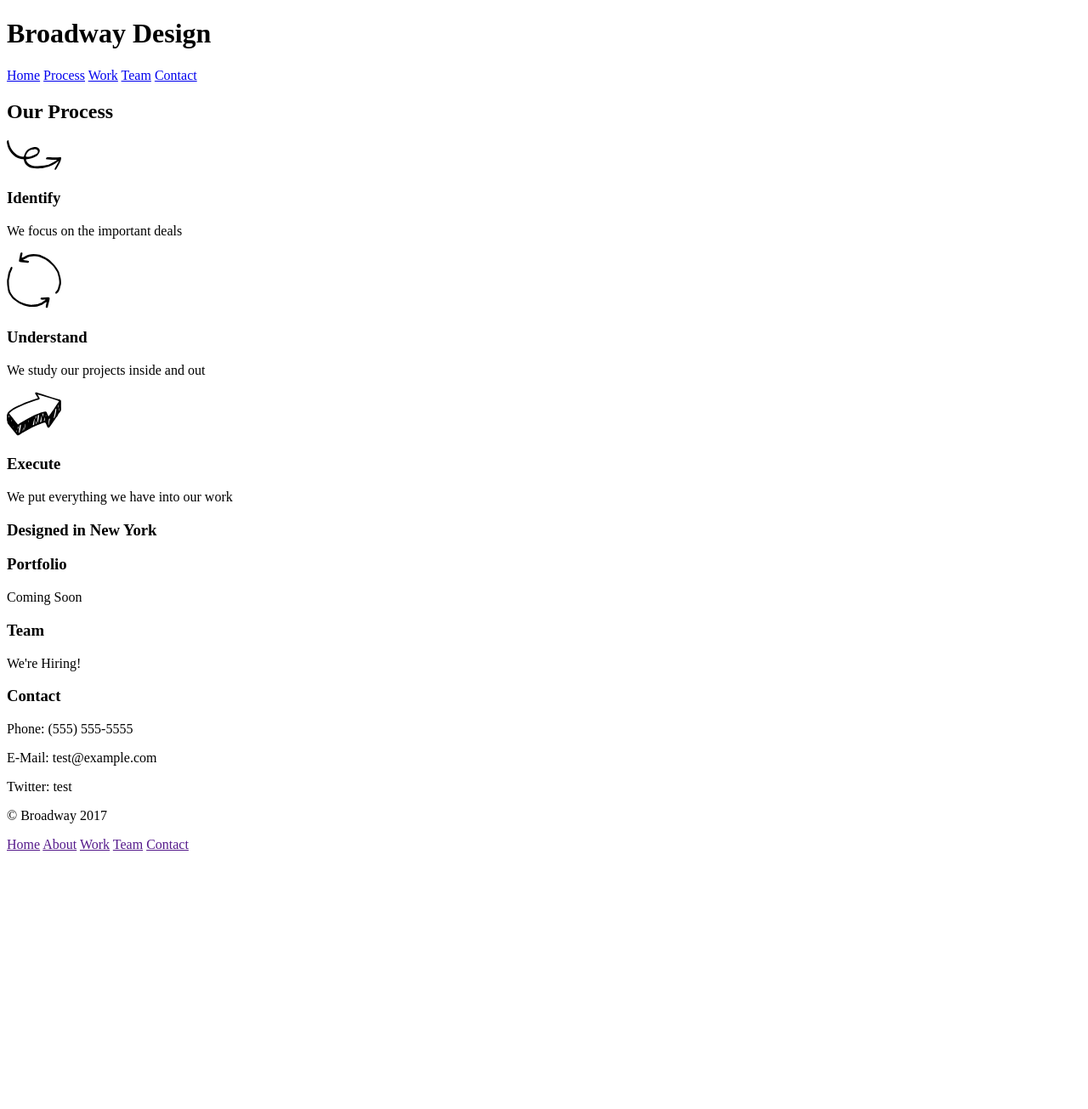
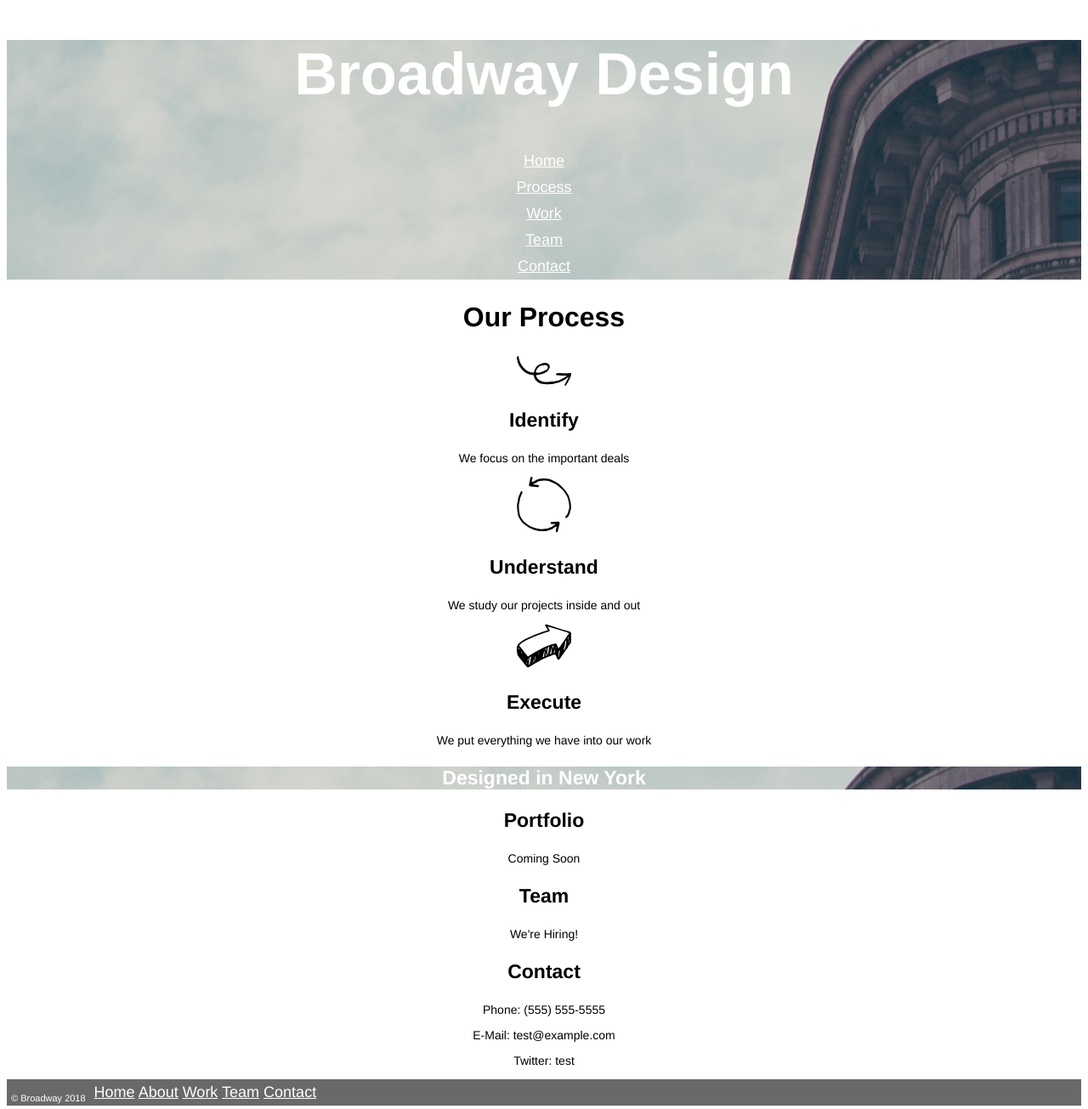
Before and after one commit to rhinocrown/broadway, a plain HTML site: page index.html in a window 1280 px wide. Shown: the whole page at 85% size. Before the commit the page ends 1011 px from the top, so only its background shows below. Drawn offline with Linux system fonts and the light colour scheme.

Commit message:
Updated styles

```diff
--- a/index.html
+++ b/index.html
@@ -6,16 +6,17 @@
     <link href="./resources/css/style.css" type="text/css" rel="stylesheet" >
   </head>
   <body>
-    <div class="header">
+    <div class="header" id="header">
       <h1>Broadway Design</h1>
       <nav>
-        <a href="#">Home</a>
-        <a href="#">Process</a>
-        <a href="#">Work</a>
-        <a href="#">Team</a>
-        <a href="#">Contact</a>
+        <li><a href="#">Home</a></li>
+        <li><a href="#">Process</a></li>
+        <li><a href="#">Work</a></li>
+        <li><a href="#">Team</a></li>
+        <li><a href="#">Contact</a></li>
       </nav>
     </div>
+    <div>
       <h2>Our Process</h2>
       <img src="./resources/images/identify.svg" alt="curly cew line" >
       <h3>Identify</h3>
@@ -26,9 +27,11 @@
       <img src="./resources/images/execute.svg" alt="arrow pointing" >
       <h3>Execute</h3>
       <p>We put everything we have into our work</p>
-    <div>
+    </div>
+    <div class="mid-page">
       <h3>Designed in New York</h3>
     </div>
+    <div>
       <h3>Portfolio</h3>
       <p>Coming Soon</p>
       <h3>Team</h3>
@@ -37,15 +40,16 @@
       <p>Phone: (555) 555-5555</p>
       <p>E-Mail: test@example.com</p>
       <p>Twitter: test</p>
-    <div>
-      <p>&copy; Broadway 2017</p>
+    </div>
+    <footer>
+      <p>&copy; Broadway 2018</p>
       <nav>
-        <a href="">Home<a/>
-        <a href="">About<a/>
-        <a href="">Work<a/>
-        <a href="">Team<a/>
-        <a href="">Contact<a/>
+          <a href="#header">Home<a/>
+          <a href="#header">About<a/>
+          <a href="#header">Work<a/>
+          <a href="#header">Team<a/>
+          <a href="#header">Contact<a/>
       </nav>
-    </div>
+    </footer>
   </body>
 </html>
--- a/resources/css/style.css
+++ b/resources/css/style.css
@@ -0,0 +1,58 @@
+body {
+  font-family: Helvetica;
+  text-align: center;
+}
+
+.header {
+  background-image: url(../images/the-flatiron-building.png);
+  color: white;
+}
+
+.header nav li {
+  list-style-type: none;
+  padding: 5px;
+}
+
+h1 {
+  font-size: 70px;
+  font-weight: bold;
+  color: white;
+}
+
+a {
+  font-size: 18px;
+  color: white;
+}
+
+h2 {
+  font-size: 32px;
+  font-weight: bold;
+}
+
+h3 {
+  font-size: 23px;
+  font-weight: bold;
+}
+
+p {
+  font-size: 14px;
+}
+
+.mid-page {
+  background-image: url(../images/the-flatiron-building.png);
+  color: white;
+}
+
+footer {
+    color: white;
+    background-color: dimgray;
+    text-align: left;
+    font-size: 11px;
+    padding: 5px;
+}
+
+footer p {
+  font-size: 11px;
+  float: left;
+  padding-right: 10px;
+}
```
Lines whose indentation alone changed are shown as unchanged.
